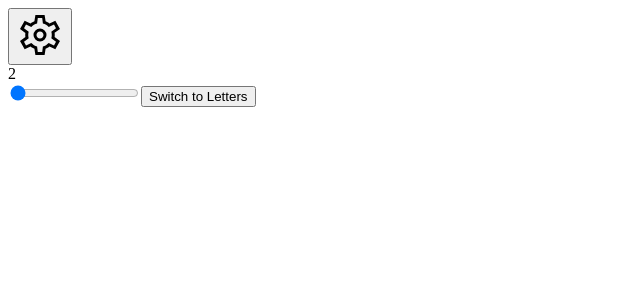
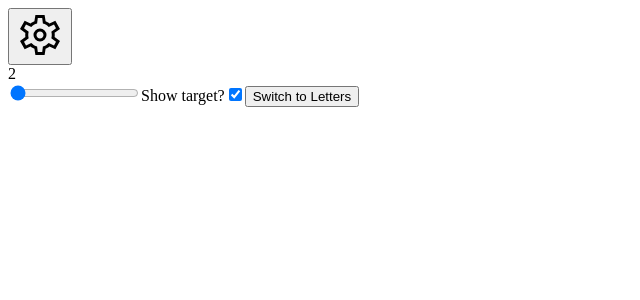
Before and after one commit to adrianosmond/number-game, a React (Vite) app: page / in a window 1280 px wide. Both pictures are taken after a click on the button 40 px from the left and 36 px from the top of the page. Shown: the top 300 px of the page, without its empty margins (0-640 px from the left). Built offline with nearby package versions, Linux system fonts and the light colour scheme; the HTML template or start-up script is replaced by a standard one.

Commit message:
No visible target mode

```diff
--- a/src/App.tsx
+++ b/src/App.tsx
@@ -9,7 +9,7 @@ enum TARGET_TYPE {
   NUMBERS,
   LETTERS,
 }
-const CORRECT_PAUSE_MS = 1000;
+const CORRECT_PAUSE_MS = 1500;
 const INCORRECT_PAUSE_MS = 2000;
 const LETTERS = 'abcdefghijklmnopqrstuvwxyz';
 const PHRASES: Record<string, string[]> = {
@@ -102,6 +102,7 @@ const SAVED_NUM_OPTIONS_KEY = '__NUM_OPTIONS';
 
 const App = () => {
   const [showSettings, setShowSettings] = useState(false);
+  const [showTarget, setShowTarget] = useState(true);
   const [targetType, setTargetType] = useState(TARGET_TYPE.NUMBERS);
   const height = useVisualViewportHeight();
   const [target, setTarget] = useState(makeTarget(targetType));
@@ -137,12 +138,12 @@ const App = () => {
 
   useEffect(() => {
     options.current = makeOptions(targetType, target, numOptions);
-    say(makePhrase(target));
+    say(makePhrase(showTarget ? target : `Which one is ${target}?`));
     setInteractive(false);
     setTimeout(() => {
       setInteractive(true);
     }, 500);
-  }, [numOptions, target, targetType]);
+  }, [numOptions, target, targetType, showTarget]);
 
   const updateNumOptions: ChangeEventHandler<HTMLInputElement> = (e) => {
     const newNumOptions = parseInt(e.target.value, 10);
@@ -185,6 +186,14 @@ const App = () => {
             onChange={updateNumOptions}
             className="w-full"
           />
+          <label className="flex items-center gap-4 my-4">
+            Show target?
+            <input
+              type="checkbox"
+              checked={showTarget}
+              onChange={() => setShowTarget((s) => !s)}
+            />
+          </label>
           {targetType !== TARGET_TYPE.LETTERS && (
             <button
               className="w-full p-2 bg-green-700 text-white"
@@ -211,9 +220,11 @@ const App = () => {
       )}
       {!hidden && !showSettings && (
         <div className="text-3xl flex portrait:flex-col items-center landscape:justify-between portrait:gap-12">
-          <div className="text-8xl font-bold mx-auto flex-grow landscape:basis-0 capitalize">
-            {target}
-          </div>
+          {showTarget && (
+            <div className="text-8xl font-bold mx-auto flex-grow landscape:basis-0 capitalize">
+              {target}
+            </div>
+          )}
           <div
             className={`grid gap-4 justify-center flex-grow landscape:basis-0 ${getColumnClass(
               numOptions,
@@ -221,8 +232,9 @@ const App = () => {
           >
             {options.current.map((option) => (
               <button
-                className="bg-green-500 text-white py-2 px-4 aspect-square font-bold leading-none capitalize"
+                className="bg-green-500 text-white aspect-square font-bold leading-none capitalize"
                 key={option}
+                style={{ width: '3.85rem' }}
                 onClick={() => giveAnswer(option)}
               >
                 {option}
```
